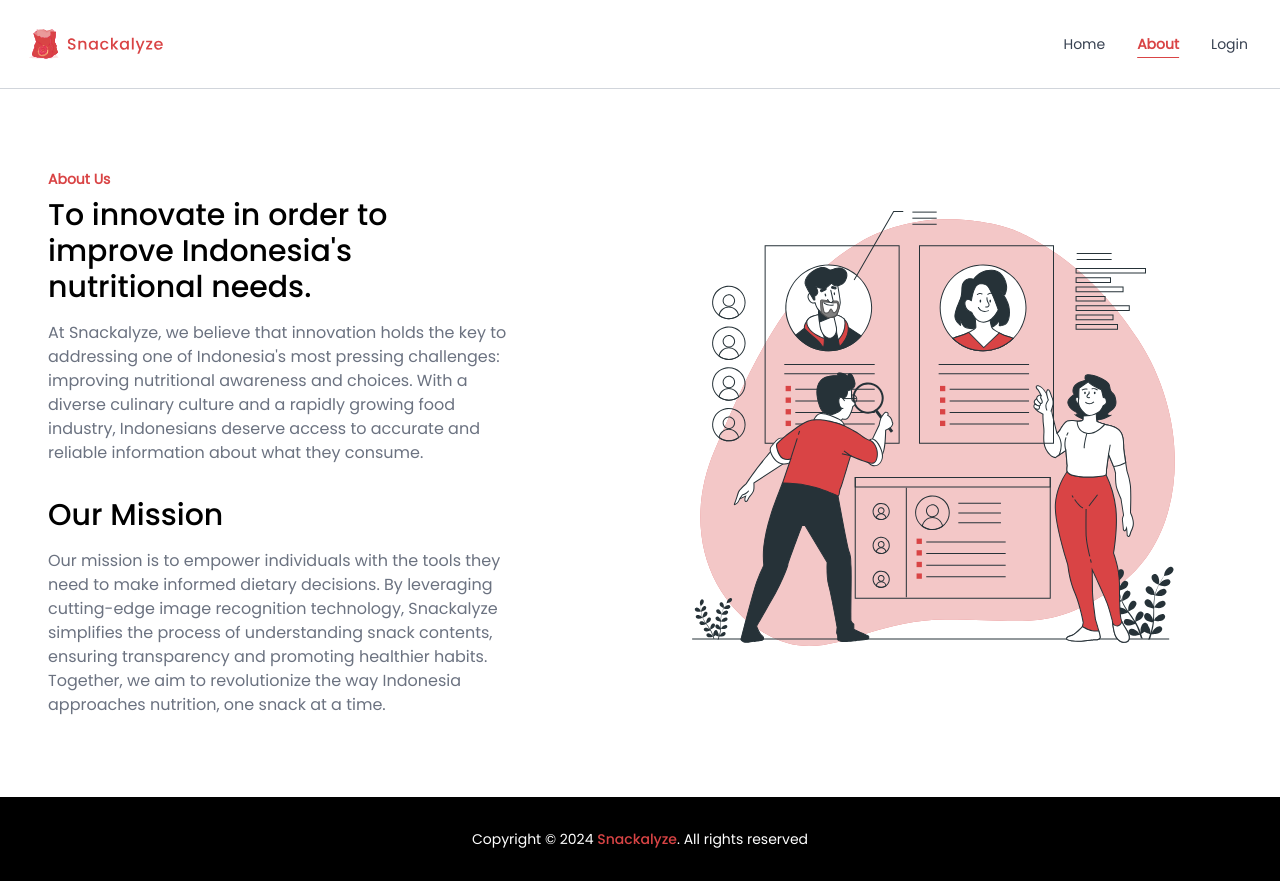
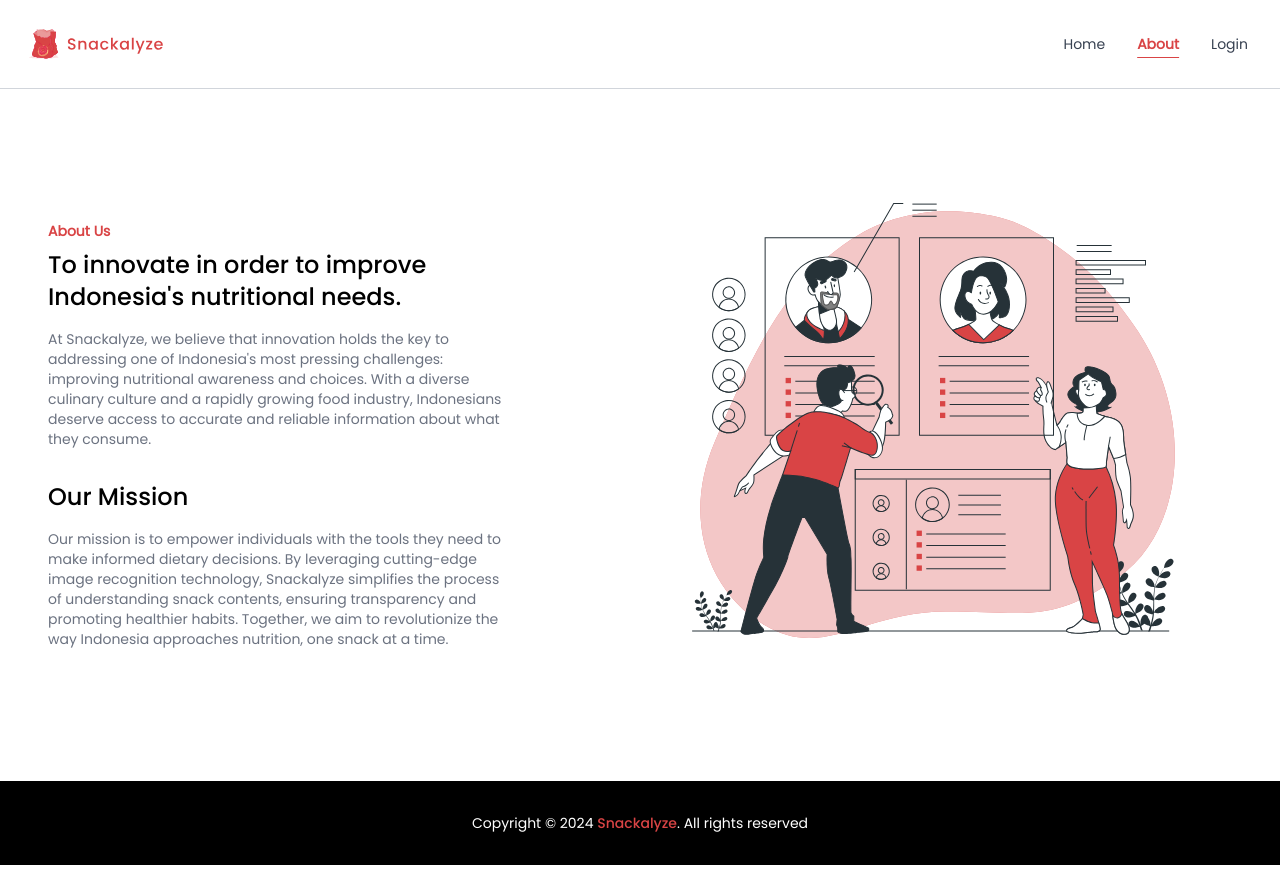
Before and after one commit to zakizakiran/snackalyze, a React (Vite) app: page /about in a window 1280 px wide. Built offline with nearby package versions, Linux system fonts and the light colour scheme.

Commit message:
updated text size

```diff
--- a/src/pages/AboutPage.jsx
+++ b/src/pages/AboutPage.jsx
@@ -11,10 +11,10 @@
       <div className="lg:w-1/2 lg:pr-32">
         <div className="mb-8">
           <p className="text-sm mb-2 font-bold text-primary">About Us</p>
-          <h1 className="text-2xl lg:text-3xl font-poppinsMedium mb-4">
+          <h1 className="text-xl lg:text-2xl font-poppinsMedium mb-4">
             To innovate in order to improve Indonesia's nutritional needs.
           </h1>
-          <p className="text-gray-500">
+          <p className="text-gray-500 text-sm">
             At Snackalyze, we believe that innovation holds the key to
             addressing one of Indonesia's most pressing challenges: improving
             nutritional awareness and choices. With a diverse culinary culture
@@ -23,10 +23,10 @@
           </p>
         </div>
         <div></div>
-        <h1 className="text-2xl lg:text-3xl font-poppinsMedium mb-4">
+        <h1 className="text-xl lg:text-2xl font-poppinsMedium mb-4">
           Our Mission
         </h1>
-        <p className="text-gray-500">
+        <p className="text-gray-500 text-sm">
           Our mission is to empower individuals with the tools they need to make
           informed dietary decisions. By leveraging cutting-edge image
           recognition technology, Snackalyze simplifies the process of
```
